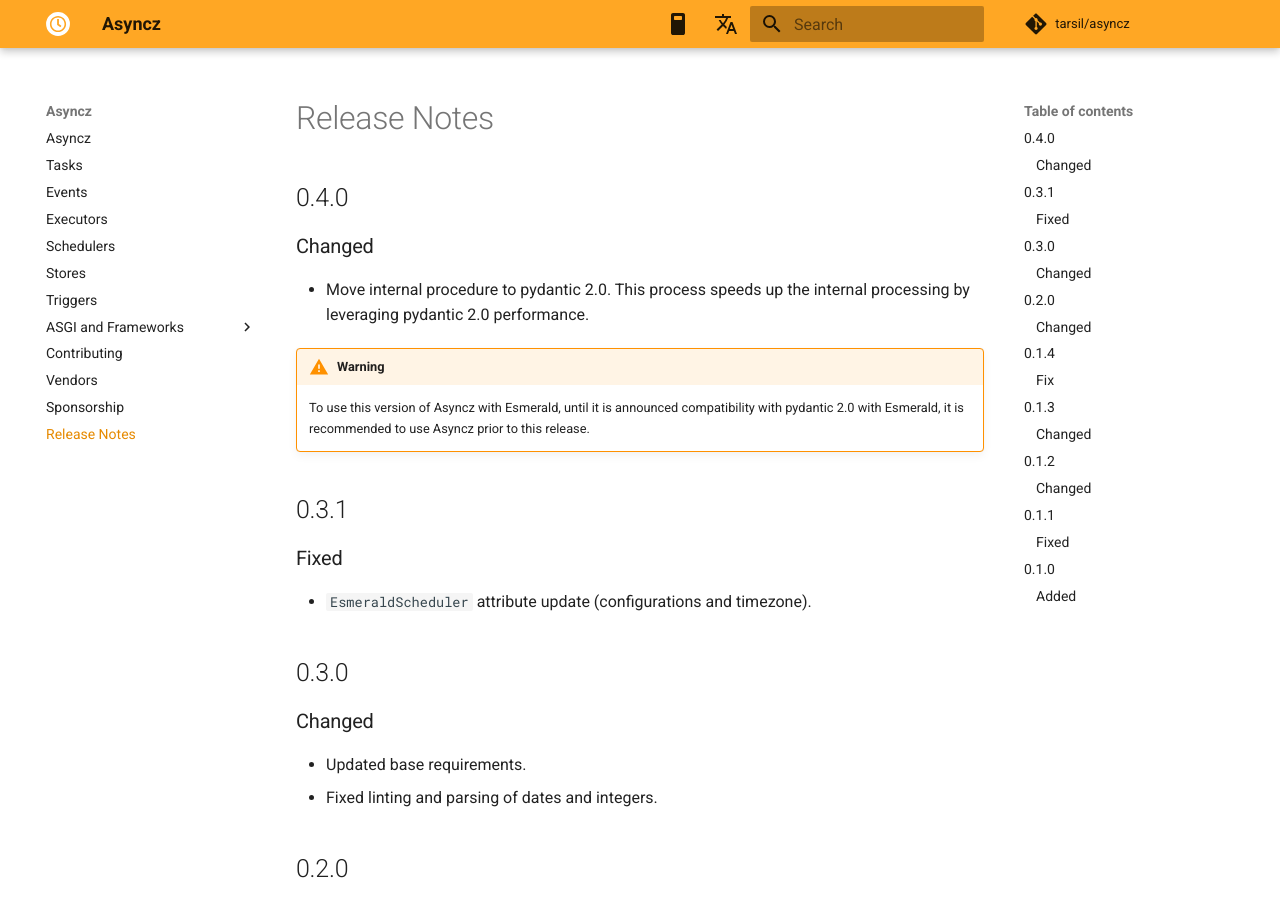
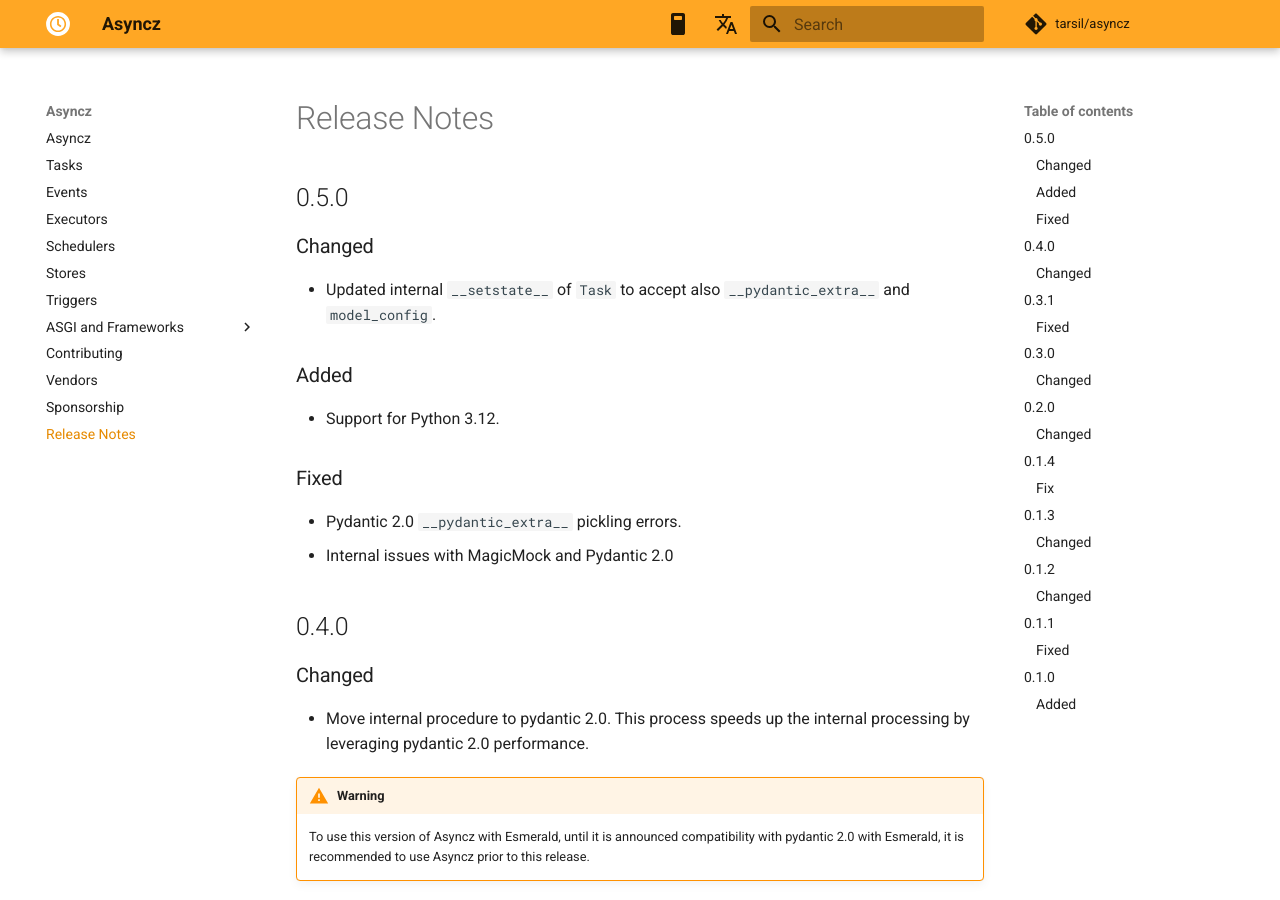
Before and after one commit to dymmond/asyncz, an MkDocs documentation site: the page built from docs/release-notes.md, in a window 1280 px wide and 900 px high. Built offline with MkDocs 1.6.1 and Material for MkDocs 9.7.7, drawn with Linux system fonts in a browser that asks for light colours; comment, search, counter and statistics services are not loaded.

Commit message:
Bump release to 0.5.0

```diff
--- a/asyncz/__init__.py
+++ b/asyncz/__init__.py
@@ -1 +1 @@
-__version__ = "0.4.0"
+__version__ = "0.5.0"
--- a/docs/release-notes.md
+++ b/docs/release-notes.md
@@ -1,4 +1,19 @@
 # Release Notes
+
+## 0.5.0
+
+### Changed
+
+- Updated internal `__setstate__` of `Task` to accept also `__pydantic_extra__` and `model_config`.
+
+### Added
+
+- Support for Python 3.12.
+
+### Fixed
+
+- Pydantic 2.0 `__pydantic_extra__` pickling errors.
+- Internal issues with MagicMock and Pydantic 2.0
 
 ## 0.4.0
 
```
